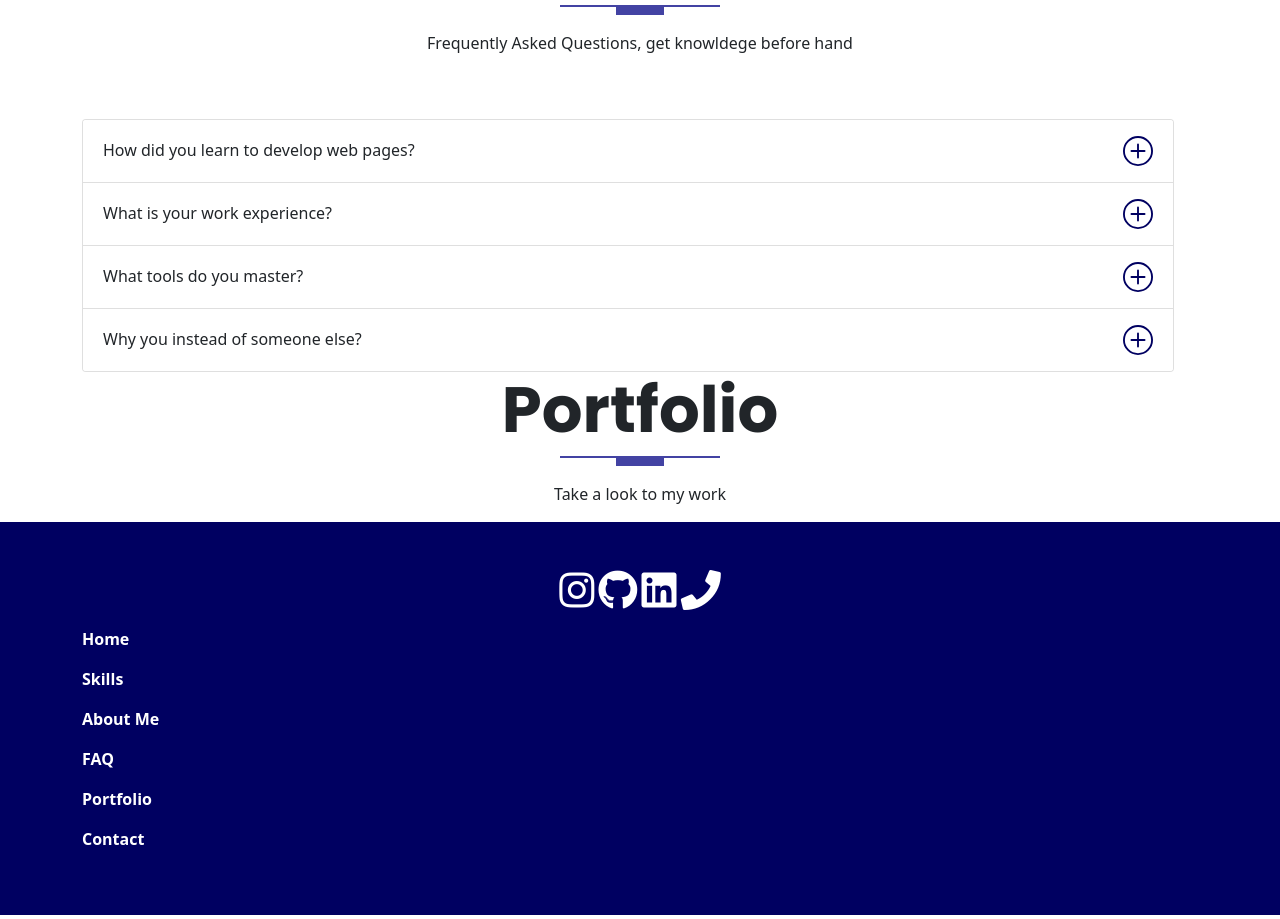
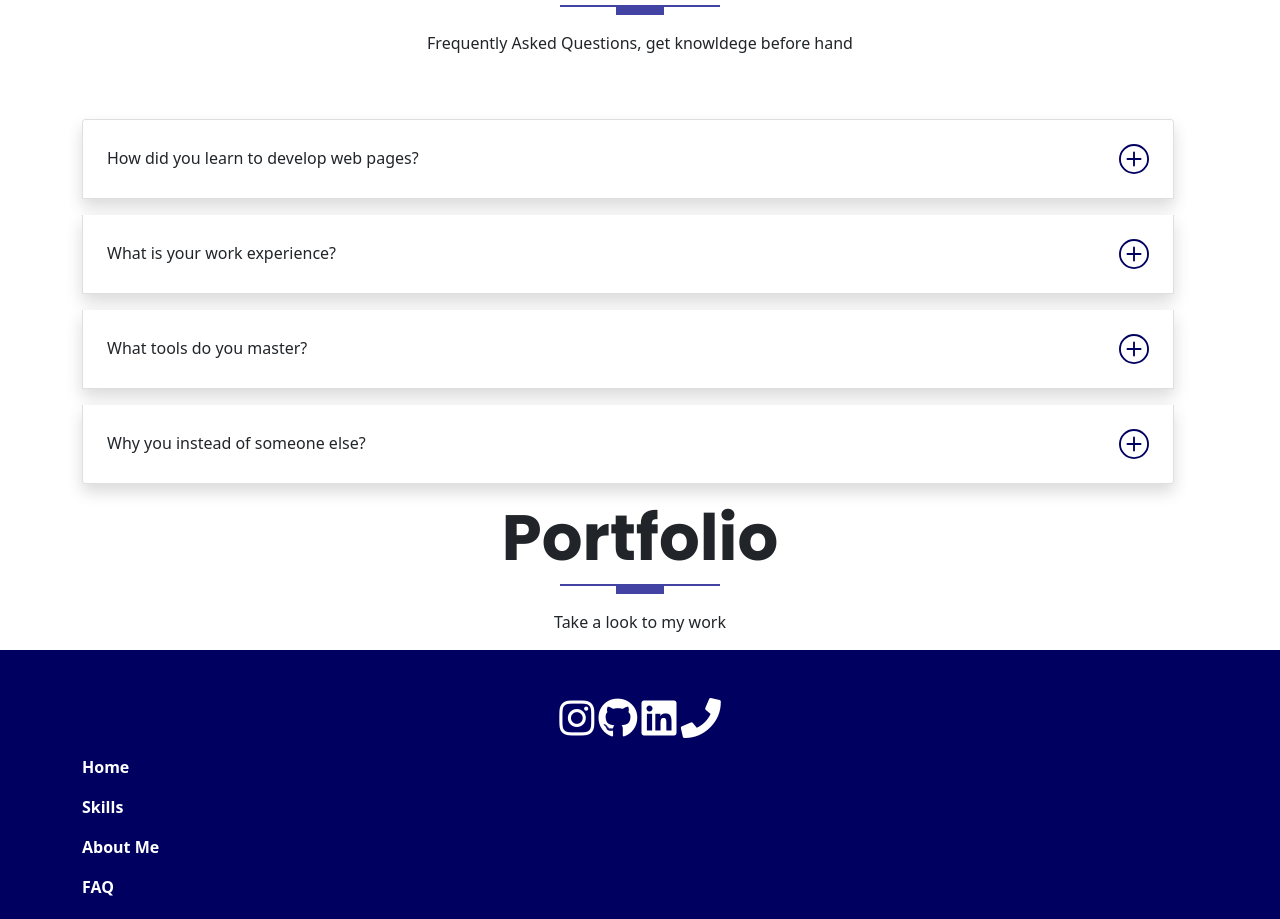
Before and after one commit to Abzazuet/Portfolio-BS-SASS, a website: page index.html in a window 1280 px wide. Shown: the part 5781-6700 px from the top of the page. Drawn offline with nearby package versions, Linux system fonts and the light colour scheme.

Commit message:
FAQ finished
Next Portfolio section

```diff
--- a/index.html
+++ b/index.html
@@ -478,7 +478,7 @@
         <div class="row mt-5">
           <div class="col-md-12"></div>
           <div class="accordion" id="accordionExample">
-            <div class="accordion-item">
+            <div class="accordion-item shadow mb-3">
               <h2 class="accordion-header" id="headingOne">
                 <button class="accordion-button collapsed" type="button" data-bs-toggle="collapse" data-bs-target="#collapseOne"
                   aria-expanded="true" aria-controls="collapseOne">
@@ -492,7 +492,7 @@
                 </div>
               </div>
             </div>
-            <div class="accordion-item">
+            <div class="accordion-item shadow mb-3">
               <h2 class="accordion-header" id="headingTwo">
                 <button class="accordion-button collapsed" type="button" data-bs-toggle="collapse" data-bs-target="#collapseTwo"
                   aria-expanded="true" aria-controls="collapseTwo">
@@ -506,7 +506,7 @@
                 </div>
               </div>
             </div>
-            <div class="accordion-item">
+            <div class="accordion-item shadow mb-3">
               <h2 class="accordion-header" id="headingThree">
                 <button class="accordion-button collapsed" type="button" data-bs-toggle="collapse" data-bs-target="#collapseThree"
                   aria-expanded="true" aria-controls="collapseThree">
@@ -520,7 +520,7 @@
                 </div>
               </div>
             </div>
-            <div class="accordion-item">
+            <div class="accordion-item shadow mb-3">
               <h2 class="accordion-header" id="headingFour">
                 <button class="accordion-button collapsed" type="button" data-bs-toggle="collapse" data-bs-target="#collapseFour"
                   aria-expanded="true" aria-controls="collapseFour">
--- a/scss/_custom.scss
+++ b/scss/_custom.scss
@@ -19,6 +19,8 @@ $black:    #000;
 $primary: $blue-dark;
 $secondary: $blue-medium;
 //ACCORDION OVERRIDES
+$accordion-padding-y:                     1.5em;
+$accordion-padding-x:                     1.5rem;
 $accordion-icon-width:                    1.875rem;
 $accordion-icon-color:                    $primary;
 $accordion-icon-active-color:             $secondary;
```
Also changed, not shown: assets/css/style.css, 1 other file.
